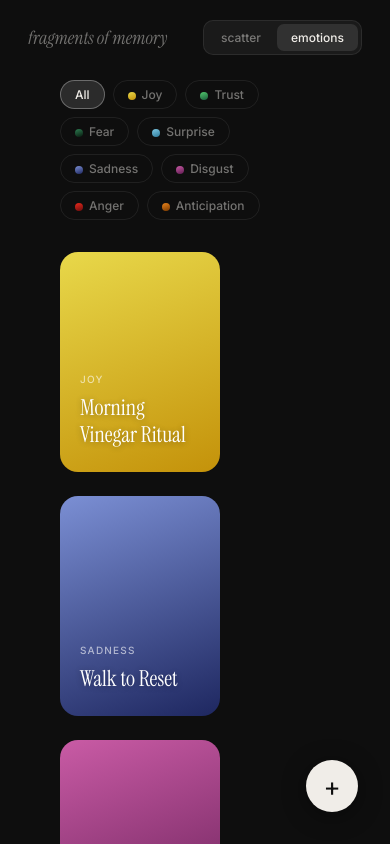
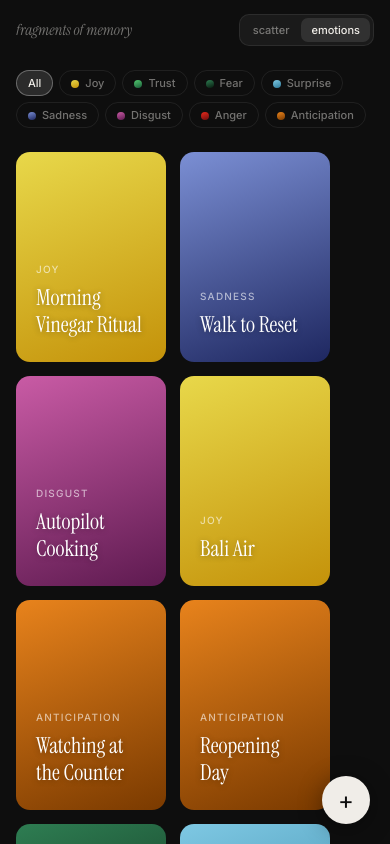
Before and after one commit to diskoyoko/Memory_Flashcards, a React (Vite) app: page / in a window 390 px wide. Both pictures are taken after a click on the button "emotions". Built offline with nearby package versions, Linux system fonts and the light colour scheme.

Commit message:
feat: mobile responsive layout and touch panning

```diff
--- a/src/components/ScatterView.jsx
+++ b/src/components/ScatterView.jsx
@@ -75,8 +75,30 @@ export default function ScatterView({ memories, focused, onFocus }) {
       document.body.style.cursor = ''
     }
 
+    // Touch support for panning on mobile
+    function onTouchMove(e) {
+      const touch = e.touches[0]
+      if (dragStart.current) {
+        e.preventDefault()
+        const dx = touch.clientX - dragStart.current.mouseX
+        const dy = touch.clientY - dragStart.current.mouseY
+        dragDist.current = Math.hypot(dx, dy)
+        panRef.current = {
+          x: dragStart.current.panX + dx,
+          y: dragStart.current.panY + dy,
+        }
+        setPan({ ...panRef.current })
+      }
+    }
+
+    function onTouchEnd() {
+      dragStart.current = null
+    }
+
     window.addEventListener('mousemove', onMouseMove)
     window.addEventListener('mouseup', onMouseUp)
+    window.addEventListener('touchmove', onTouchMove, { passive: false })
+    window.addEventListener('touchend', onTouchEnd)
 
     function tick() {
       parallaxCurrent.current.x += (parallaxTarget.current.x - parallaxCurrent.current.x) * 0.06
--- a/src/css/category.css
+++ b/src/css/category.css
@@ -88,6 +88,31 @@
 .emotion-chip.color-chip-anger::before        { background: var(--grad-anger); }
 .emotion-chip.color-chip-anticipation::before { background: var(--grad-anticipation); }
 
+@media (max-width: 768px) {
+  .category-view {
+    padding: 70px 16px 40px;
+  }
+
+  .category-heading {
+    font-size: 22px;
+    margin-bottom: 16px;
+  }
+
+  .category-cards {
+    gap: 14px;
+  }
+
+  .emotion-filter-bar {
+    gap: 6px;
+    margin-bottom: 24px;
+  }
+
+  .emotion-chip {
+    font-size: 11px;
+    padding: 5px 11px;
+  }
+}
+
 .emotion-chip.active {
   background: rgba(255,255,255,0.12);
   color: var(--color-text);
--- a/src/css/form.css
+++ b/src/css/form.css
@@ -267,6 +267,31 @@
   color: #E8291C;
 }
 
+@media (max-width: 768px) {
+  .modal {
+    padding: 24px 20px;
+    width: calc(100vw - 32px);
+    max-width: 100%;
+    border-radius: 16px;
+    max-height: 90vh;
+    overflow-y: auto;
+  }
+
+  .primary-emotion-pills {
+    gap: 6px;
+  }
+
+  .emotion-pill {
+    padding: 7px 13px;
+    font-size: 12px;
+  }
+
+  .emotion-pill.sub {
+    padding: 5px 11px;
+    font-size: 11px;
+  }
+}
+
 /* form actions */
 .form-actions {
   display: flex;
--- a/src/css/global.css
+++ b/src/css/global.css
@@ -62,8 +62,9 @@ input, textarea, select {
 /* Mobile responsiveness */
 @media (max-width: 768px) {
   :root {
-    --card-width: 160px;
-    --card-height: 220px;
+    --card-width: 150px;
+    --card-height: 210px;
+    --card-radius: 14px;
   }
 }
 
--- a/src/css/toggle.css
+++ b/src/css/toggle.css
@@ -71,6 +71,29 @@ main {
   height: 100vh;
 }
 
+@media (max-width: 768px) {
+  .app-header {
+    padding: 14px 16px;
+  }
+
+  .app-wordmark {
+    font-size: 15px;
+  }
+
+  .toggle-btn {
+    padding: 5px 10px;
+    font-size: 11px;
+  }
+
+  .fab {
+    bottom: 20px;
+    right: 20px;
+    width: 48px;
+    height: 48px;
+    font-size: 24px;
+  }
+}
+
 .overlay-dismiss {
   position: fixed;
   inset: 0;
```
Also changed, not shown: src/css/focused.css (+43 -0 lines).
